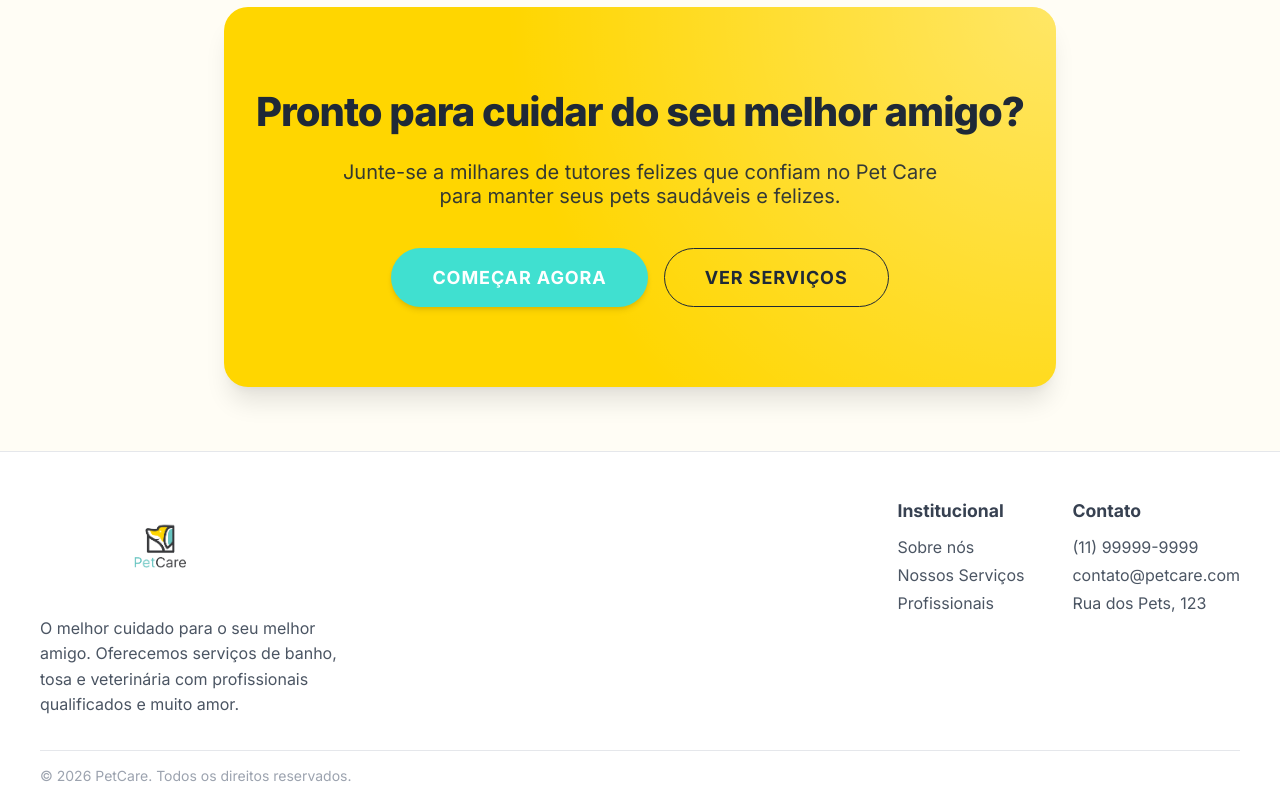
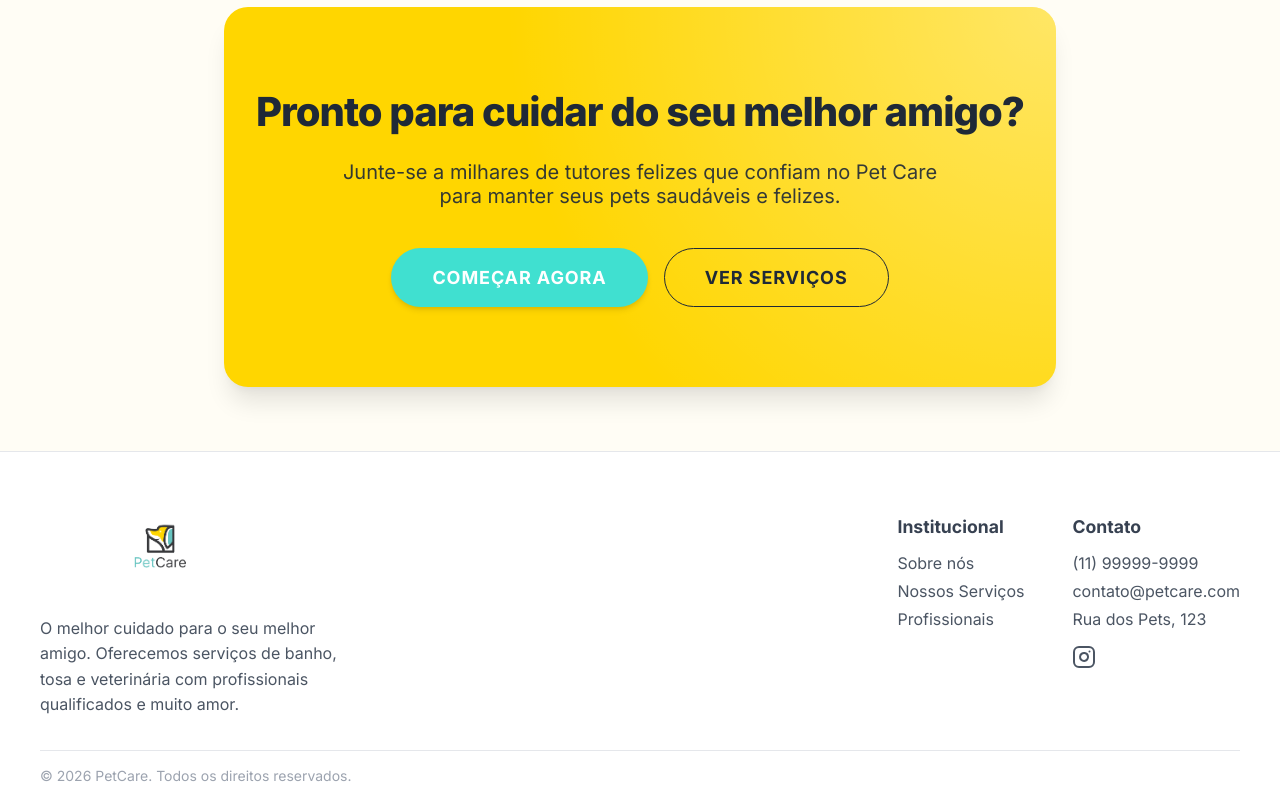
Before and after one commit to FilipiWanderley/PetCare, a Next.js app: page / in a window 1280 px wide. Shown: the part 2561-3361 px from the top of the page. Built offline with nearby package versions, Linux system fonts and the light colour scheme.

Commit message:
feat: Add Instagram icon and fix footer alignment

```diff
--- a/src/components/layout/Footer/Footer.module.css
+++ b/src/components/layout/Footer/Footer.module.css
@@ -11,6 +11,15 @@
   display: flex;
   flex-direction: column;
   gap: 2rem;
+  align-items: flex-start; /* Ensure everything aligns to top/left on mobile */
+}
+
+@media (min-width: 768px) {
+  .content {
+    flex-direction: row;
+    justify-content: space-between;
+    align-items: flex-start; /* Ensure top alignment on desktop */
+  }
 }
 
 .brand {
@@ -36,13 +45,22 @@
   display: flex;
   flex-direction: row;
   gap: 2rem;
-  flex-wrap: wrap; /* Allows wrapping on very small screens if absolutely necessary, but prefers row */
+  flex-wrap: wrap;
+  align-items: flex-start; /* Ensure columns align to top */
+  margin-top: 1rem; /* Visual balance with the logo text */
 }
 
 @media (min-width: 480px) {
   .links {
     flex-wrap: nowrap;
     gap: 3rem;
+  }
+}
+
+@media (min-width: 768px) {
+  .links {
+    margin-top: 0; /* Remove margin on desktop if aligned with logo */
+    padding-top: 1rem; /* Optional: push down slightly to align with logo text baseline if desired, or remove */
   }
 }
 
@@ -67,6 +85,20 @@
   color: var(--primary);
 }
 
+.social {
+  margin-top: 1rem;
+}
+
+.socialLink {
+  color: var(--text-secondary);
+  transition: color 0.2s;
+  display: inline-block;
+}
+
+.socialLink:hover {
+  color: var(--primary);
+}
+
 .copyright {
   max-width: var(--container-width);
   margin: 2rem auto 0;
@@ -78,10 +110,3 @@
   justify-content: space-between;
   align-items: center;
 }
-
-@media (min-width: 768px) {
-  .content {
-    flex-direction: row;
-    justify-content: space-between;
-  }
-}
--- a/src/components/layout/Footer/index.tsx
+++ b/src/components/layout/Footer/index.tsx
@@ -1,4 +1,5 @@
 import Image from 'next/image';
+import { Instagram } from 'lucide-react';
 import styles from './Footer.module.css';
 
 export function Footer() {
@@ -32,6 +33,11 @@ export function Footer() {
             <a href="#">(11) 99999-9999</a>
             <a href="#">contato@petcare.com</a>
             <a href="#">Rua dos Pets, 123</a>
+            <div className={styles.social}>
+              <a href="#" aria-label="Instagram" className={styles.socialLink}>
+                <Instagram size={24} />
+              </a>
+            </div>
           </div>
         </div>
       </div>
```
